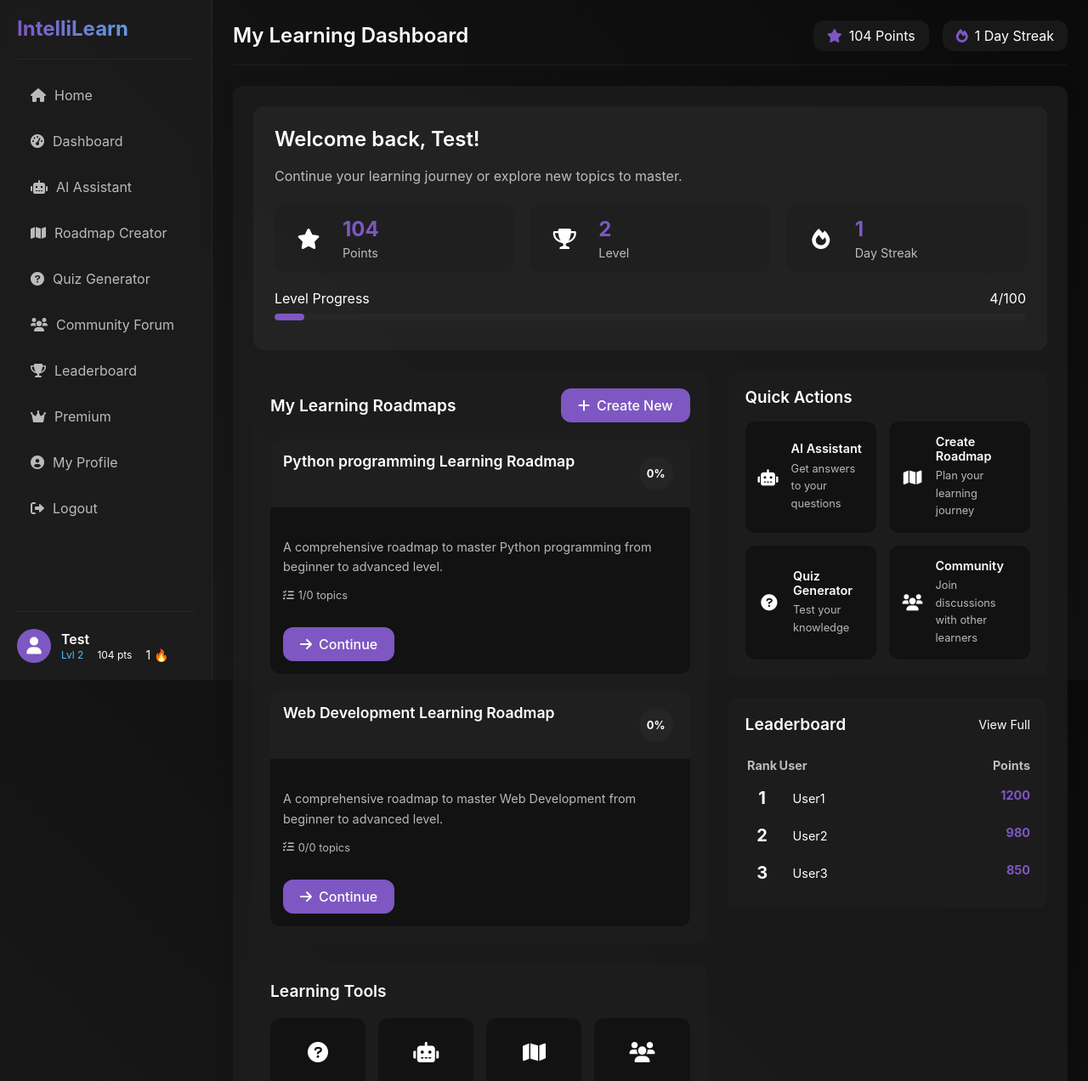
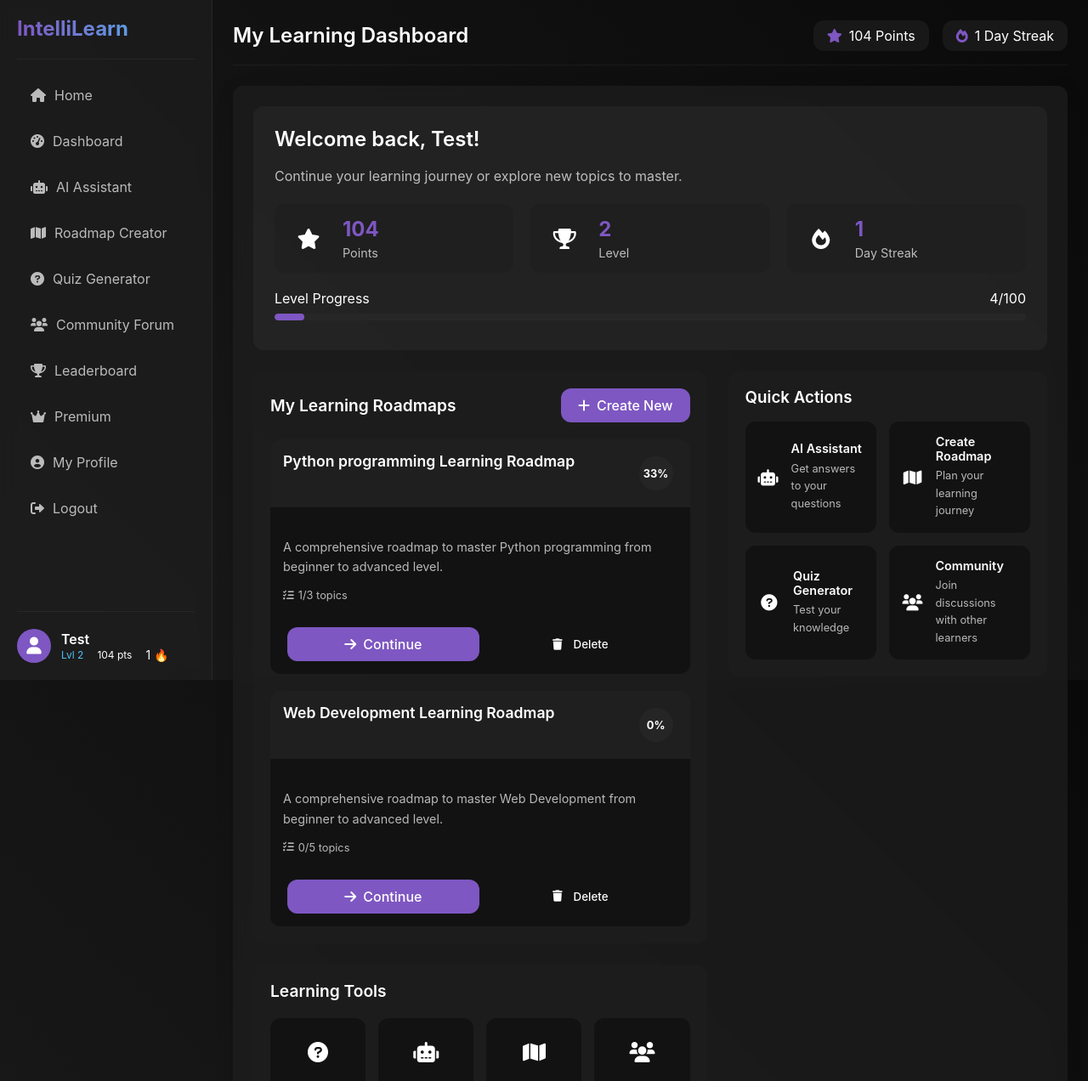
Before and after one commit to WanderingHumanid/IntelliLearn, a Flask app: page /dashboard in a window 1280 px wide. Shown: the top 1272 px of the page at 85% size. Run offline with Flask 2, Linux system fonts and the light colour scheme; a user stored in the database is signed in; data comes from the database, SQL or seed files in the repository; both versions use the stored data as it was after the commit; some libraries are stand-ins or nearby versions.

Commit message:
Improve dashboard

```diff
--- a/app.py
+++ b/app.py
@@ -918,6 +918,27 @@ def view_roadmap(roadmap_id):
     app.logger.info(f"Topics: {roadmap_dict.get('topics')}")
 
     return render_template('roadmap_view.html', roadmap=roadmap_dict)
+
+@app.route('/api/delete-roadmap/<int:roadmap_id>', methods=['POST'])
+@login_required
+def delete_roadmap(roadmap_id):
+    roadmap = Roadmap.query.get_or_404(roadmap_id)
+
+    # Check if the user owns this roadmap
+    username = session['username']
+    user = User.query.filter_by(username=username).first()
+
+    if roadmap.creator_id != user.id:
+        return jsonify({'error': 'You do not have permission to delete this roadmap'}), 403
+
+    try:
+        db.session.delete(roadmap)
+        db.session.commit()
+        return jsonify({'message': 'Roadmap deleted successfully'})
+    except Exception as e:
+        db.session.rollback()
+        app.logger.error(f"Error deleting roadmap: {str(e)}")
+        return jsonify({'error': 'Failed to delete roadmap'}), 500
 
 @app.route('/profile')
 @login_required
--- a/templates/dashboard.html
+++ b/templates/dashboard.html
@@ -75,12 +75,13 @@
                             <h4 class="roadmap-title">{{ roadmap.title }}</h4>
 
                             {% set completed = roadmap.completed_topics|length %}
-                            {% set total = 0 %}
-                            {% for topic in roadmap.topics %}
-                                {% set total = total + 1 %}
-                            {% endfor %}
+                            {% set total = roadmap.topics|length %}
 
-                            {% set progress = (completed / total * 100)|int if total > 0 else 0 %}
+                            {% if total > 0 %}
+                                {% set progress = (completed / total * 100)|int %}
+                            {% else %}
+                                {% set progress = 0 %}
+                            {% endif %}
 
                             <div class="roadmap-progress">
                                 <div class="progress-circle" data-progress="{{ progress }}">
@@ -96,7 +97,13 @@
                             <div class="roadmap-stats">
                                 <div class="roadmap-stat">
                                     <i class="fas fa-list-check"></i>
-                                    <span>{{ completed }}/{{ total }} topics</span>
+                                    <span>
+                                        {% if total > 0 %}
+                                            {{ completed }}/{{ total }} topics
+                                        {% else %}
+                                            No topics yet
+                                        {% endif %}
+                                    </span>
                                 </div>
                             </div>
                         </div>
@@ -105,6 +112,9 @@
                             <a href="{{ url_for('view_roadmap', roadmap_id=roadmap.id) }}" class="btn btn-primary">
                                 <i class="fas fa-arrow-right"></i> Continue
                             </a>
+                            <button class="btn btn-danger delete-roadmap" data-roadmap-id="{{ roadmap.id }}">
+                                <i class="fas fa-trash"></i> Delete
+                            </button>
                         </div>
                     </div>
                     {% endfor %}
@@ -233,40 +243,6 @@
                             <p>Join discussions with other learners</p>
                         </div>
                     </a>
-                </div>
-            </section>
-
-            <section class="dashboard-section leaderboard-preview-section">
-                <div class="section-header">
-                    <h3>Leaderboard</h3>
-                    <a href="{{ url_for('leaderboard') }}" class="section-link">View Full</a>
-                </div>
-
-                <div class="leaderboard-preview">
-                    <div class="leaderboard-headers">
-                        <div class="leaderboard-header-rank">Rank</div>
-                        <div class="leaderboard-header-user">User</div>
-                        <div class="leaderboard-header-points">Points</div>
-                    </div>
-
-                    <!-- This would be populated with actual leaderboard data -->
-                    <div class="leaderboard-entries">
-                        <div class="leaderboard-entry">
-                            <div class="leaderboard-rank">1</div>
-                            <div class="leaderboard-user">User1</div>
-                            <div class="leaderboard-points">1200</div>
-                        </div>
-                        <div class="leaderboard-entry">
-                            <div class="leaderboard-rank">2</div>
-                            <div class="leaderboard-user">User2</div>
-                            <div class="leaderboard-points">980</div>
-                        </div>
-                        <div class="leaderboard-entry">
-                            <div class="leaderboard-rank">3</div>
-                            <div class="leaderboard-user">User3</div>
-                            <div class="leaderboard-points">850</div>
-                        </div>
-                    </div>
                 </div>
             </section>
         </div>
@@ -496,6 +472,33 @@
     .roadmap-footer {
         padding: 15px;
         border-top: 1px solid var(--border-color);
+        display: flex;
+        justify-content: space-between;
+        align-items: center;
+    }
+
+    .roadmap-footer .btn {
+        flex: 1;
+        margin: 0 5px;
+    }
+
+    .roadmap-footer .btn-danger {
+        background-color: var(--danger-color);
+        color: white;
+        border: none;
+        padding: 8px 16px;
+        border-radius: var(--border-radius);
+        cursor: pointer;
+        transition: all 0.2s ease;
+    }
+
+    .roadmap-footer .btn-danger:hover {
+        background-color: var(--danger-color-dark);
+        transform: translateY(-2px);
+    }
+
+    .roadmap-footer .btn-danger i {
+        margin-right: 5px;
     }
 
     .quick-actions {
@@ -562,45 +565,6 @@
     .empty-state p {
         margin: 0 0 20px 0;
         color: var(--text-secondary);
-    }
-
-    .leaderboard-preview {
-        font-size: 0.9rem;
-    }
-
-    .leaderboard-headers {
-        display: flex;
-        padding: 8px 0;
-        border-bottom: 1px solid var(--border-color);
-        font-weight: bold;
-        color: var(--text-secondary);
-    }
-
-    .leaderboard-entry {
-        display: flex;
-        padding: 10px 0;
-        border-bottom: 1px solid var(--border-color-light);
-    }
-
-    .leaderboard-entry:last-child {
-        border-bottom: none;
-    }
-
-    .leaderboard-header-rank,
-    .leaderboard-rank {
-        flex: 0 0 40px;
-        text-align: center;
-    }
-
-    .leaderboard-header-user,
-    .leaderboard-user {
-        flex: 1;
-    }
-
-    .leaderboard-header-points,
-    .leaderboard-points {
-        flex: 0 0 80px;
-        text-align: right;
     }
 
     .achievements-container {
@@ -779,6 +743,55 @@
             // Apply a conic gradient for the progress circle
             circle.style.background = `conic-gradient(var(--primary-color) ${progress}%, var(--bg-primary) 0%)`;
         });
+
+        // Handle roadmap deletion
+        const deleteButtons = document.querySelectorAll('.delete-roadmap');
+        deleteButtons.forEach(button => {
+            button.addEventListener('click', function() {
+                const roadmapId = this.getAttribute('data-roadmap-id');
+                if (confirm('Are you sure you want to delete this roadmap? This action cannot be undone.')) {
+                    fetch(`/api/delete-roadmap/${roadmapId}`, {
+                        method: 'POST',
+                        headers: {
+                            'Content-Type': 'application/json'
+                        }
+                    })
+                    .then(response => response.json())
+                    .then(data => {
+                        if (data.error) {
+                            alert(data.error);
+                            return;
+                        }
+                        // Remove the roadmap card from the DOM
+                        const roadmapCard = this.closest('.roadmap-card');
+                        roadmapCard.remove();
+
+                        // Check if there are any roadmaps left
+                        const remainingRoadmaps = document.querySelectorAll('.roadmap-card');
+                        if (remainingRoadmaps.length === 0) {
+                            // Show empty state
+                            const roadmapsSection = document.querySelector('.roadmaps-section');
+                            roadmapsSection.innerHTML = `
+                                <div class="empty-state">
+                                    <div class="empty-icon">
+                                        <i class="fas fa-map-marked-alt"></i>
+                                    </div>
+                                    <h3>No Roadmaps Yet</h3>
+                                    <p>Create your first learning roadmap to get started on your learning journey.</p>
+                                    <a href="{{ url_for('roadmap_creator') }}" class="btn btn-primary">
+                                        <i class="fas fa-plus"></i> Create a Roadmap
+                                    </a>
+                                </div>
+                            `;
+                        }
+                    })
+                    .catch(error => {
+                        console.error('Error:', error);
+                        alert('Failed to delete roadmap. Please try again.');
+                    });
+                }
+            });
+        });
     });
 </script>
 {% endblock %}
```
Also changed, not shown: instance/intellilearn.db.
